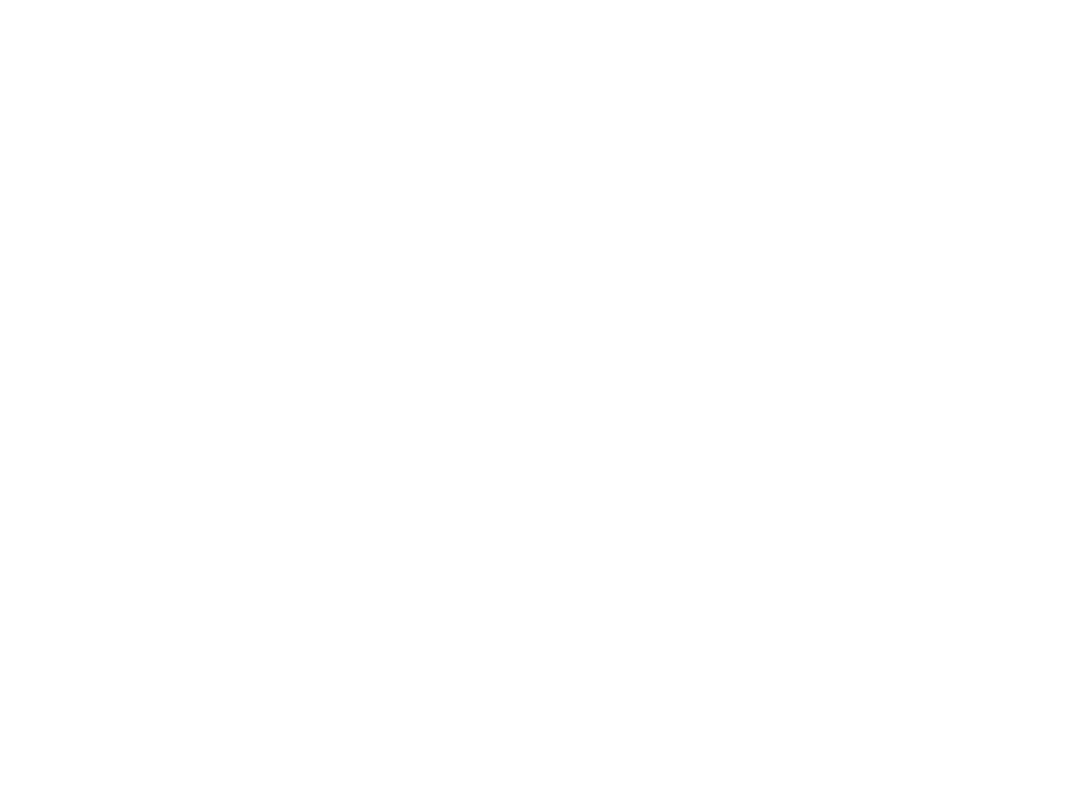
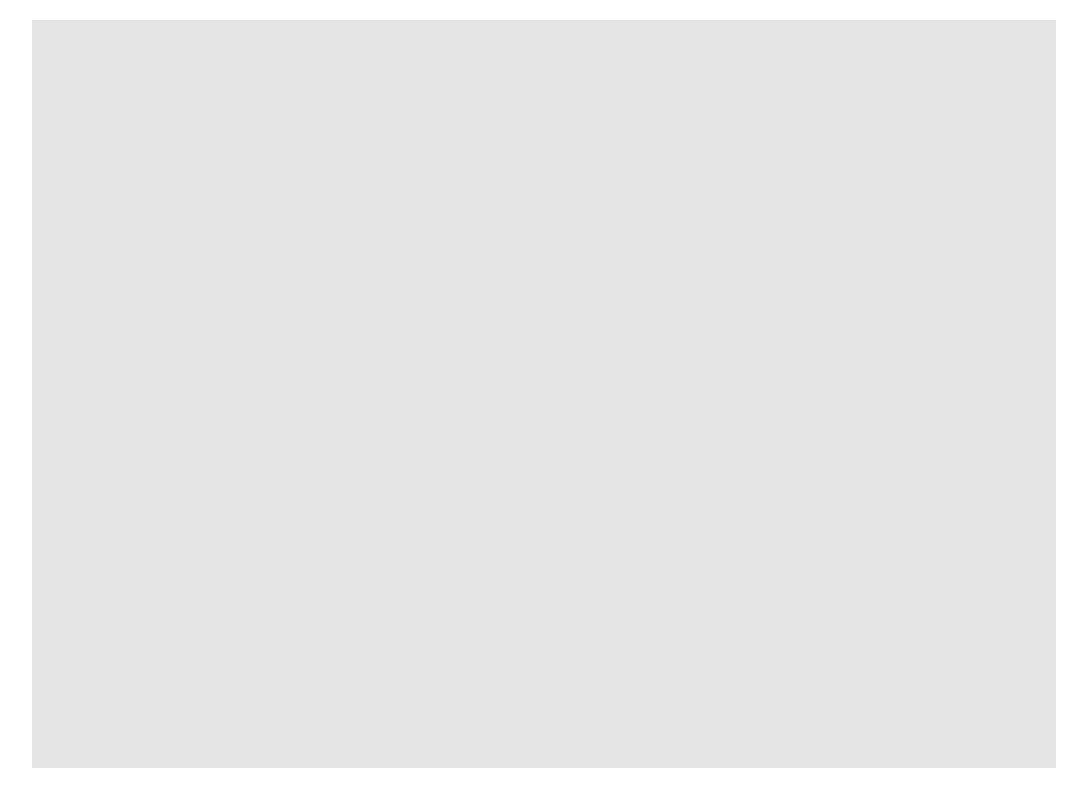
Before and after one commit to MarshalW/TankManual, a plain HTML site: page index.html in a window 1280 px wide. Shown: the whole page, without its empty margins (96-1183 px from the left). Drawn offline with Linux system fonts and the light colour scheme.

Commit message:
create index.html

```diff
--- a/css/main.css
+++ b/css/main.css
@@ -2,11 +2,13 @@
 
 body {
     margin: 0px;
+    margin-top:20px;
 }
 
 .app {
-    height: 768px;
+    height: 748px;
     width: 1024px;
     margin: 0px auto;
     overflow: hidden;
+    background: rgba(1,1,1,0.1);
 }
--- a/index.html
+++ b/index.html
@@ -3,7 +3,7 @@
 <head>
     <title>坦克手册</title>
     <meta charset="UTF-8"/>
-    <meta name="viewport" content="initial-scale=1.0, user-scalable = no,width = device-width">
+    <meta name = "viewport" content = "user-scalable=no, width=device-width">
     <meta name="apple-mobile-web-app-capable" content="yes">
     <meta name="apple-mobile-web-app-status-bar-style"
           content="black">
```
